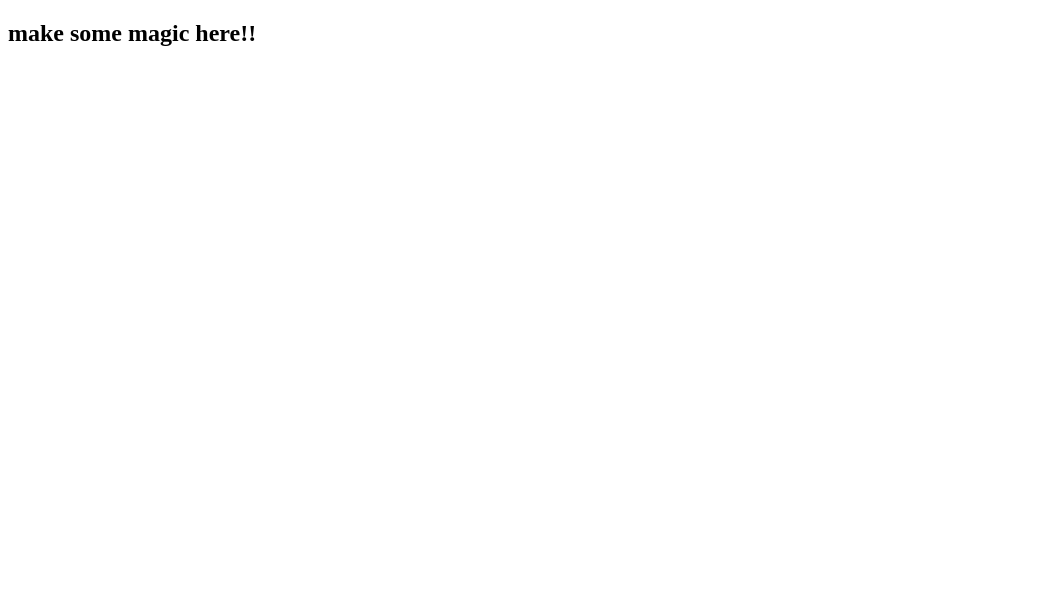
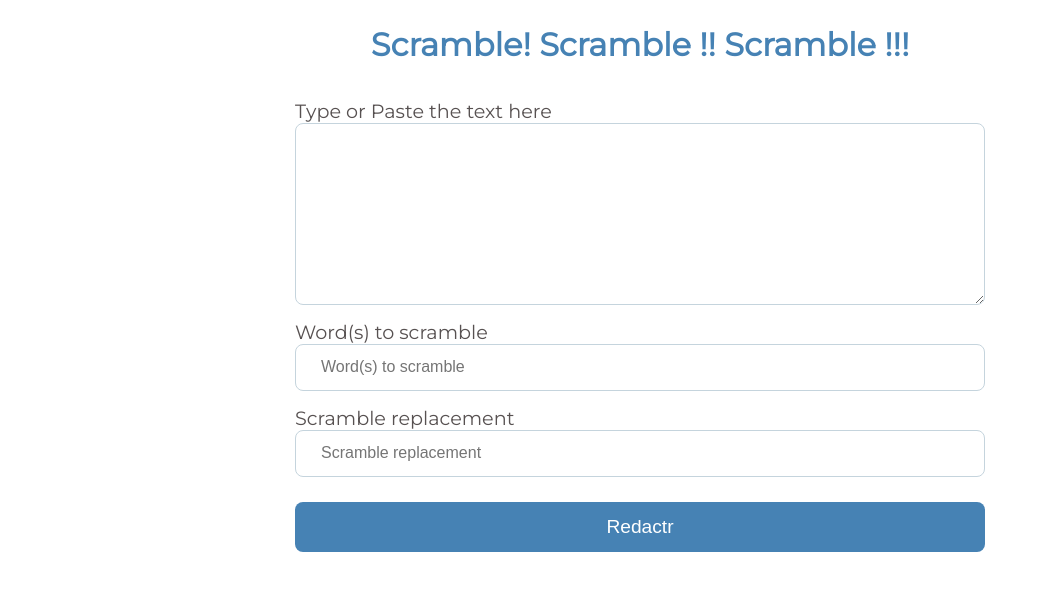
Before and after one commit to Christomesh/team-CodersNinja-redactr, a plain HTML site: page index.html in a window 1280 px wide. Shown: the whole page, without its empty margins (0-1040 px from the left). Drawn offline with Linux system fonts and the light colour scheme.

Commit message:
added UI interface

```diff
--- a/index.html
+++ b/index.html
@@ -9,8 +9,40 @@
     <link rel="stylesheet" href="style.css">
 </head>
 <body>
+    <main class="container">
+        <h1 class="form-heading">Scramble! Scramble !! Scramble !!!</h1>
+        <form action="" style="padding-top: 0px;" class="form">
+            <div class="form_group">
+                <label for="text" class="form_group-label">Type or Paste the text here</label>
+                <textarea
+                    name="text" id="text"
+                    cols="30" rows="10"
+                    placeholder="Your text here ..." required>
+                </textarea>
 
-    <h2>make some magic here!!</h2>
+            </div>
+            <div class="form_group">
+                <label for="words-to-scamble" class="form_group-label">Word(s) to scramble</label>
+                <input
+                    type="text" name="words-to-scamble"
+                    id="words-to-scamble" class="words-to-scamble"
+                    placeholder="Word(s) to scramble" required
+                />
+            </div>
+            <div class="form_group">
+                <label for="scramble-replacement" class="form_group-label">Scramble replacement</label>
+                <input
+                    type="text" name="scramble-replacement"
+                    id="scramble-replacement" class="scramble-replacement"
+                    placeholder="Scramble replacement" required
+                />
+            </div>
+            <div class="form_group">
+                <button type="submit" class="btn-submit">Redactr</button>
+            </div>
+        </form>
+    </main>
+
 
     <!-- // ============= EEND DO NOT EDIT ============== // -->
     <script src="index.mjs" type="module"></script>
--- a/style.css
+++ b/style.css
@@ -0,0 +1,93 @@
+@import url('https://fonts.googleapis.com/css2?family=Montserrat&display=swap');
+
+:root{
+    --custom-color: rgb(87, 81, 81);
+    --padding: 15px;
+    --medium-font-size: 1.2em;
+    --large-font-size: 2.5em;
+    --input-padding: 15px 25px;
+    --border-radius: 8px;
+    --margin-top: 10px;
+    --margin-bottom: 15px;
+    --border: 1px solid rgb(197, 212, 221);
+    --misc-color: steelblue;
+}
+
+*{
+    margin: 0;
+    padding: 0;
+    box-sizing: border-box;
+}
+
+body{
+    font-size: 16px;
+    font-family: 'Montserrat', sans-serif;
+
+}
+
+.container{
+    width: 1200px;
+    max-width: 100%;
+    min-height: 400px;
+    margin:  auto;
+    margin-top: auto;
+}
+
+.form-heading{
+    text-align: center;
+    color: var(--misc-color);
+    margin-top: var(--margin-top);
+    padding: var(--padding);
+}
+
+.form{
+    width: 60%;
+    margin: 20px auto;
+    padding: var(--padding);
+
+}
+.form_group{
+    width: 100%;
+    display: flex;
+    flex-direction: column;
+    margin-top: var(--margin-top);
+    margin-bottom: var(--margin-bottom);
+}
+.form_group-label{
+    color: var(--custom-color);
+    font-size: var(--medium-font-size);
+}
+textarea, input{
+    padding: var(--input-padding);
+    border-radius: var(--border-radius);
+    border: var(--border);
+}
+textarea, input::placeholder{
+    font-size: medium;
+}
+textarea, input:focus{
+    outline-color: rgb(104, 104, 192);
+}
+
+.btn-submit{
+    margin-top: var(--margin-top);
+    border: none;
+    padding: 14px;
+    border-radius: var(--border-radius);
+    background-color: var(--misc-color);
+    color: white;
+    font-size: var(--medium-font-size);
+    cursor: pointer;
+    transition: .3s;
+
+}
+.btn-submit:hover{
+    background-color: rgb(44, 106, 156);
+}
+
+@media (max-width: 840px) {
+
+    .container{
+        width: 100%;
+    }
+}
```
